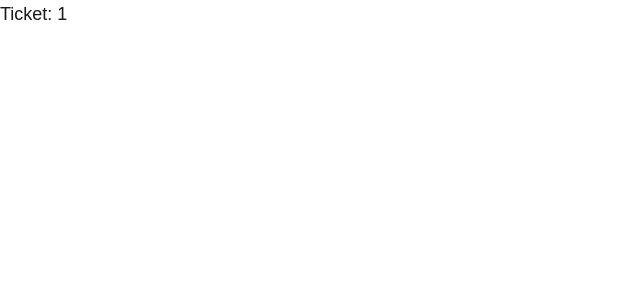
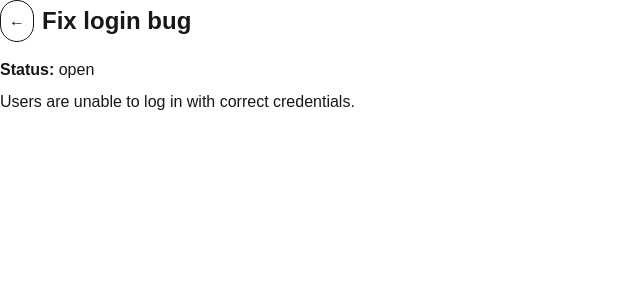
Before and after one commit to robinofskii/the-road-to-next-app, a Next.js app: page /tickets/1 in a window 1280 px wide. Shown: the top 300 px of the page, without its empty margins (0-640 px from the left). Built offline with nearby package versions, Linux system fonts and the light colour scheme.

Commit message:
feat: enhance TicketDetailPage to display ticket information and handle not found cases

```diff
--- a/src/app/tickets/[ticketId]/page.tsx
+++ b/src/app/tickets/[ticketId]/page.tsx
@@ -1,13 +1,33 @@
+import BackButton from "@/components/BackButton";
+import { initialTickets } from "@/data";
+
 type TicketDetailsProps = {
   params: {
     ticketId: string;
   };
 };
 
-const TicketDetailPage = ({ params }: TicketDetailsProps) => {
-  const { ticketId } = params;
+const TicketDetailPage = async ({ params }: TicketDetailsProps) => {
+  const { ticketId } = await params;
 
-  return <h2 className="text-lg">Ticket: {ticketId}</h2>;
+  const ticketData = initialTickets.find((ticket) => ticket.id === ticketId);
+
+  if (!ticketData) {
+    return <h2 className="text-lg">Ticket not found</h2>;
+  }
+
+  return (
+    <div>
+      <div className="flex gap-2 items-center">
+        <BackButton />
+        <h1 className="text-2xl font-bold mb-4">{ticketData.title}</h1>
+      </div>
+      <p className="mb-2">
+        <span className="font-semibold">Status:</span> {ticketData.status}
+      </p>
+      <p className="mb-4">{ticketData.description}</p>
+    </div>
+  );
 };
 
 export default TicketDetailPage;
```
